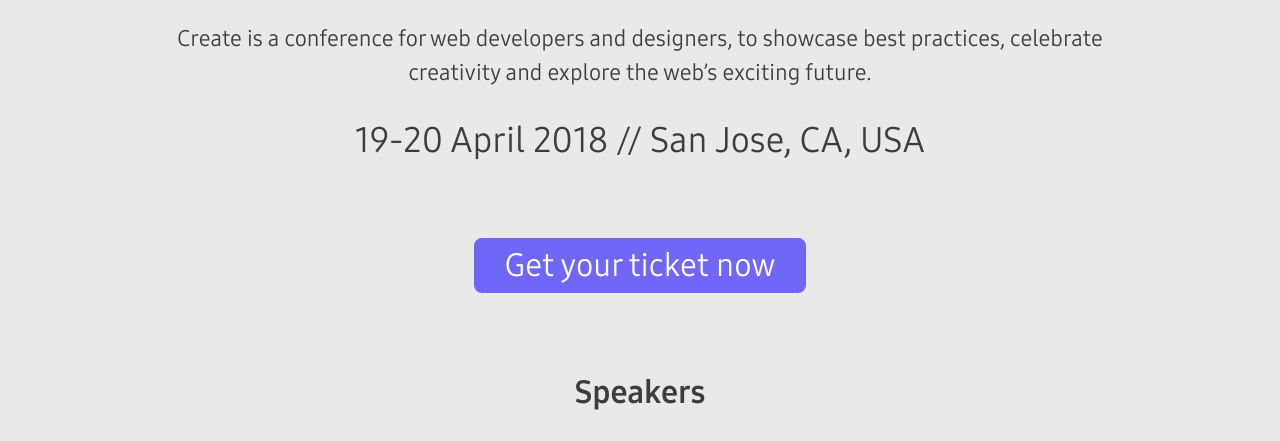
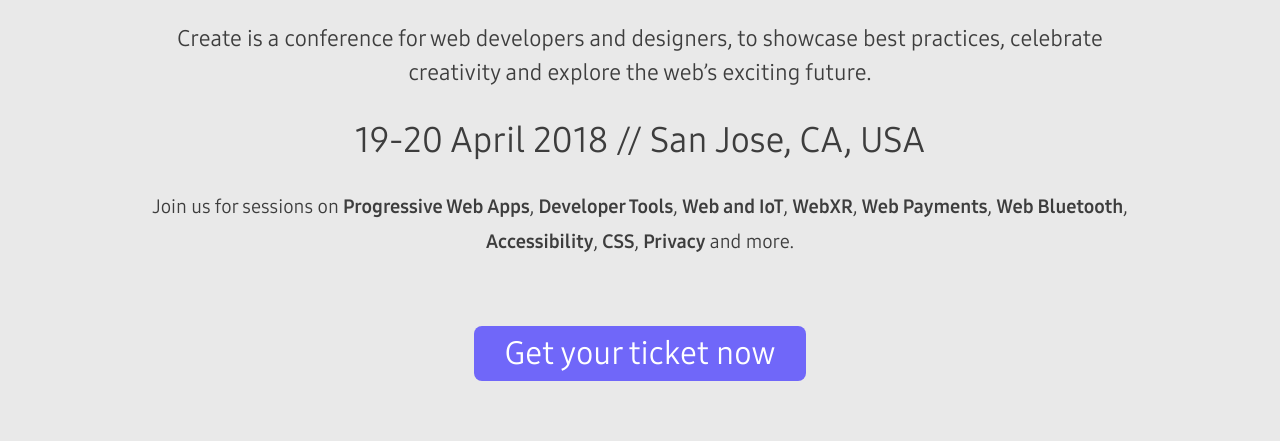
Before and after one commit to SamsungInternet/samsung-create, a plain HTML site: page index.html in a window 1280 px wide. Shown: the part 340-781 px from the top of the page. Drawn offline with Linux system fonts and the light colour scheme.

Commit message:
Add topics

```diff
--- a/index.html
+++ b/index.html
@@ -63,6 +63,11 @@
         </h4>
 
         <h2 class="date-and-location">19-20 April 2018 // San Jose, CA, USA</h2>
+
+        <p>Join us for sessions on <strong>Progressive Web Apps</strong>, <strong>Developer Tools</strong>,
+          <strong>Web and IoT</strong>, <strong>WebXR</strong>, <strong>Web Payments</strong>,
+          <strong>Web Bluetooth</strong>, <strong>Accessibility</strong>, <strong>CSS</strong>,
+          <strong>Privacy</strong> and more.</p>
 
         <a href="https://www.eventbrite.com/e/create-a-web-event-by-samsung-tickets-43875243033" class="register">Get your ticket now</a>
 
@@ -168,7 +173,7 @@
 
         <p><strong>Friday April 20th</strong> - Talks, workshops and exhibits</p>
 
-        <p>Further details to follow.</p>
+        <p>Full schedule to follow.</p>
 
         <h3 id="location">Location</h3>
 
```
